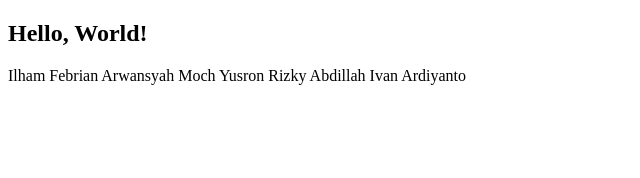
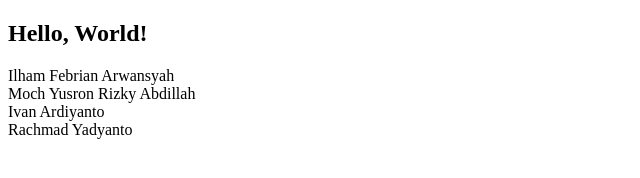
Before and after one commit to aruwansha/kelompok-2, a plain HTML site: page index.html in a window 1280 px wide. Shown: the whole page, without its empty margins (0-640 px from the left). Drawn offline with Linux system fonts and the light colour scheme.

Commit message:
Rachmad Yadyanto

```diff
--- a/index.html
+++ b/index.html
@@ -8,9 +8,10 @@
 <body>
     <section>
         <h1>Hello, World!</h1>
-        Ilham Febrian Arwansyah
-        Moch Yusron Rizky Abdillah
-		Ivan Ardiyanto
+        Ilham Febrian Arwansyah<br>
+        Moch Yusron Rizky Abdillah<br>
+		Ivan Ardiyanto<br>
+		Rachmad Yadyanto<br>
     </section>
 </body>
 </html>
```
